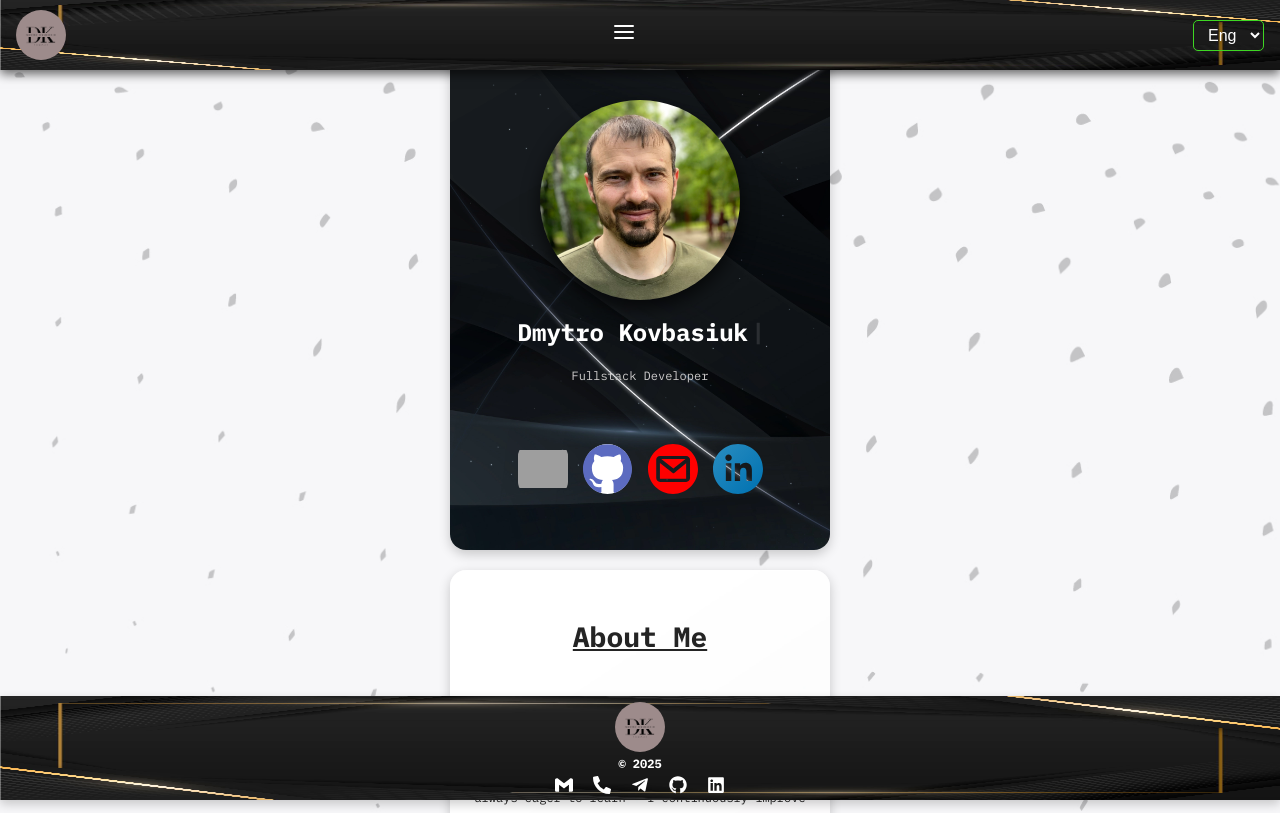
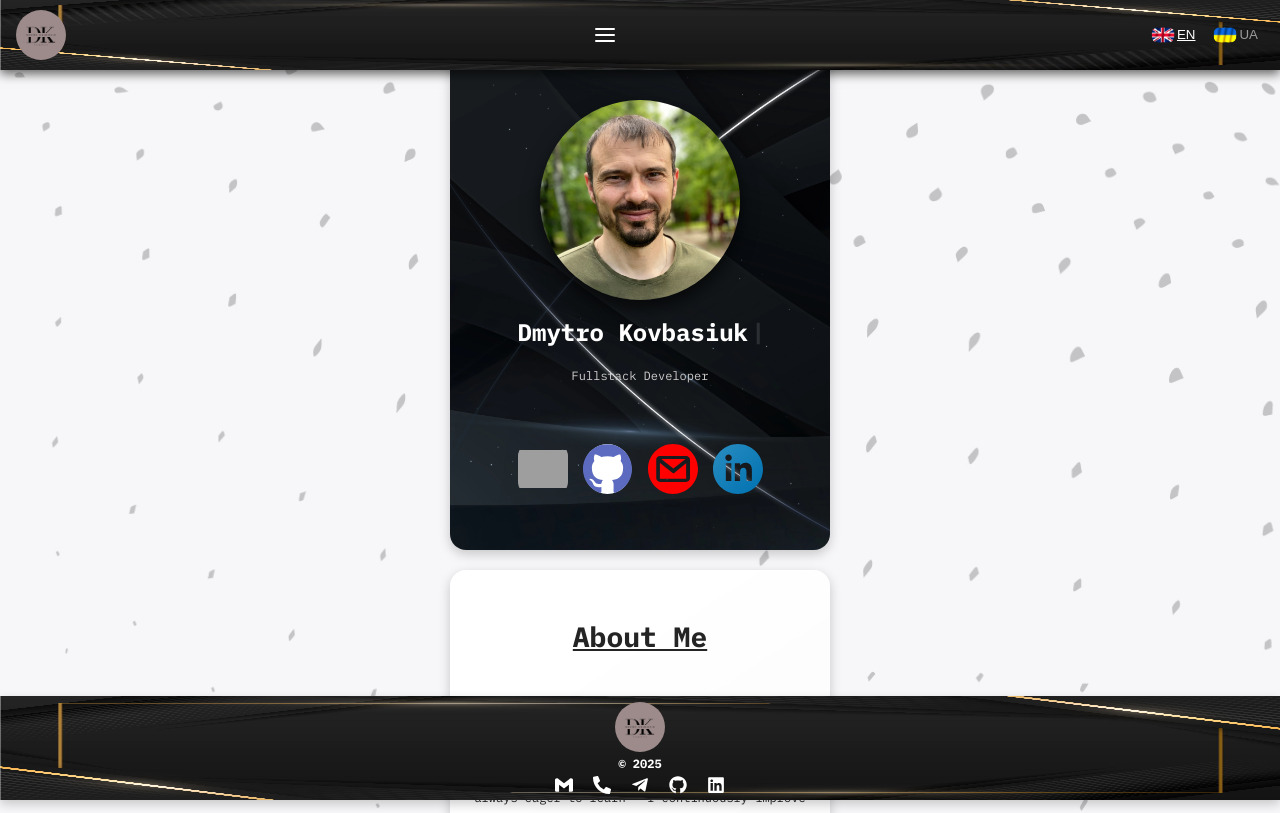
Before and after one commit to DmytroK-goit/Portfolio, a React (Vite) app: page / in a window 1280 px wide. Shown: the top 813 px of the page. Built offline with nearby package versions, Linux system fonts and the light colour scheme; grey boxes are pictures that could not be loaded.

Commit message:
add gif to lang

```diff
--- a/src/Components/Projects/IndividualStyles.module.scss
+++ b/src/Components/Projects/IndividualStyles.module.scss
@@ -242,9 +242,9 @@
   align-items: center;
   justify-content: center;
   border-radius: 4px;
-  padding: 10px 24px;
+  // padding: 10px;
   width: 189px;
-  height: 38px;
+  height: 28px;
   box-shadow: 0 8px 30px 0 rgba(63, 142, 0, 0.5);
   background: #3f8e00;
   color: var(--white-color);
@@ -252,7 +252,12 @@
   font: inherit;
   text-decoration: none;
   transition: background 0.3s ease, transform 0.2s ease;
-
+  @include media(desktop) {
+    width: 220px;
+    height: 40px;
+    font-size: 18px;
+    padding: 10px;
+  }
   &:hover {
     background: #244e01;
     transform: translateY(-2px);
--- a/src/Components/Projects/Projects.module.scss
+++ b/src/Components/Projects/Projects.module.scss
@@ -3,11 +3,11 @@
 .container {
   scroll-margin-top: 80px;
   margin: 0 auto;
-  padding: 10px;
+  padding: 5px;
   display: flex;
   flex-direction: column;
   align-items: center;
-  gap: 20px;
+  gap: 10px;
   border-radius: 16px;
   box-shadow: 0 4px 12px rgba(0, 0, 0, 0.2);
   color: #fff;
@@ -83,7 +83,7 @@
 
 .title {
   margin: 0;
-  margin-top: 20px;
+  margin-top: 10px;
   color: var(--second-color);
   font-size: 28px;
   text-align: center;
--- a/src/Components/SwitchTransator/LanguageSwitcher.jsx
+++ b/src/Components/SwitchTransator/LanguageSwitcher.jsx
@@ -1,21 +1,28 @@
 import { useTranslation } from "react-i18next";
 import s from "./LanguageSwitcher.module.css";
+import ukFlag from "../../images/unitedkingdom.gif";
+import ukraineFlag from "../../images/ukraine.gif";
+
 export const LanguageSwitcher = () => {
   const { i18n } = useTranslation();
 
-  const changeLanguage = (lng) => {
-    i18n.changeLanguage(lng);
-  };
+  return (
+    <div className={s.switcher}>
+      <button
+        className={`${s.button} ${i18n.language === "en" ? s.active : ""}`}
+        onClick={() => i18n.changeLanguage("en")}
+      >
+        <img className={s.imgflag} src={ukFlag} width="20" alt="EN" />
+        <span>EN</span>
+      </button>
 
-  return (
-    <div className={s.cont}>
-      <select
-        onChange={(e) => changeLanguage(e.target.value)}
-        value={i18n.language}
+      <button
+        className={`${s.button} ${i18n.language === "uk" ? s.active : ""}`}
+        onClick={() => i18n.changeLanguage("uk")}
       >
-        <option value="en">Eng</option>
-        <option value="uk">Укр</option>
-      </select>
+        <img className={s.imgflag} src={ukraineFlag} width="20" alt="EN" />
+        <span>UA</span>
+      </button>
     </div>
   );
 };
--- a/src/Components/SwitchTransator/LanguageSwitcher.module.css
+++ b/src/Components/SwitchTransator/LanguageSwitcher.module.css
@@ -29,3 +29,25 @@ option {
   gap: 2px;
   justify-content: center;
 } */
+.switcher {
+  display: flex;
+  gap: 6px;
+  flex-shrink: 0;
+}
+
+button {
+  background: none;
+  border: none;
+  color: #9c9c9c;
+  cursor: pointer;
+  display: flex;
+  gap: 2px;
+}
+
+.active {
+  color: #fff;
+  text-decoration: underline;
+}
+.imgflag {
+  width: 24px;
+}
```
